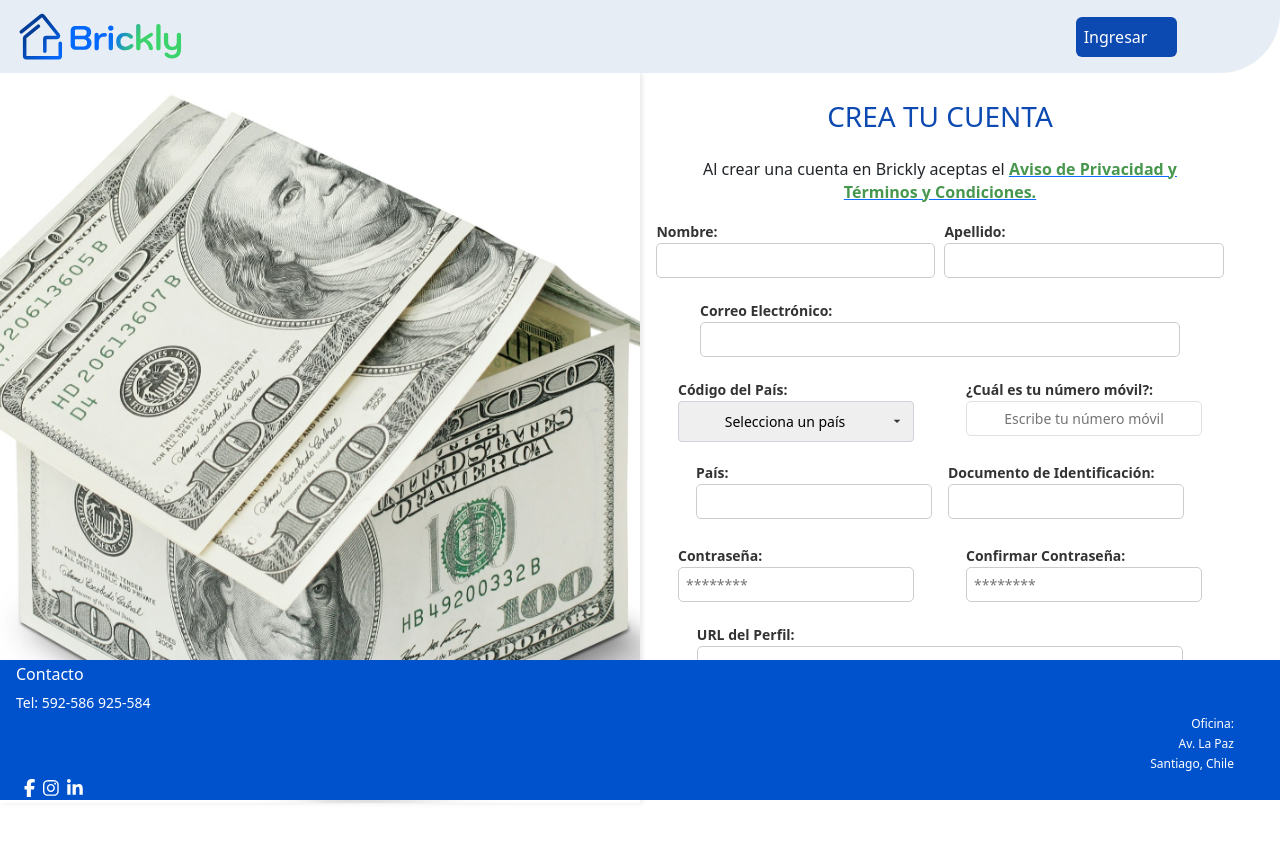
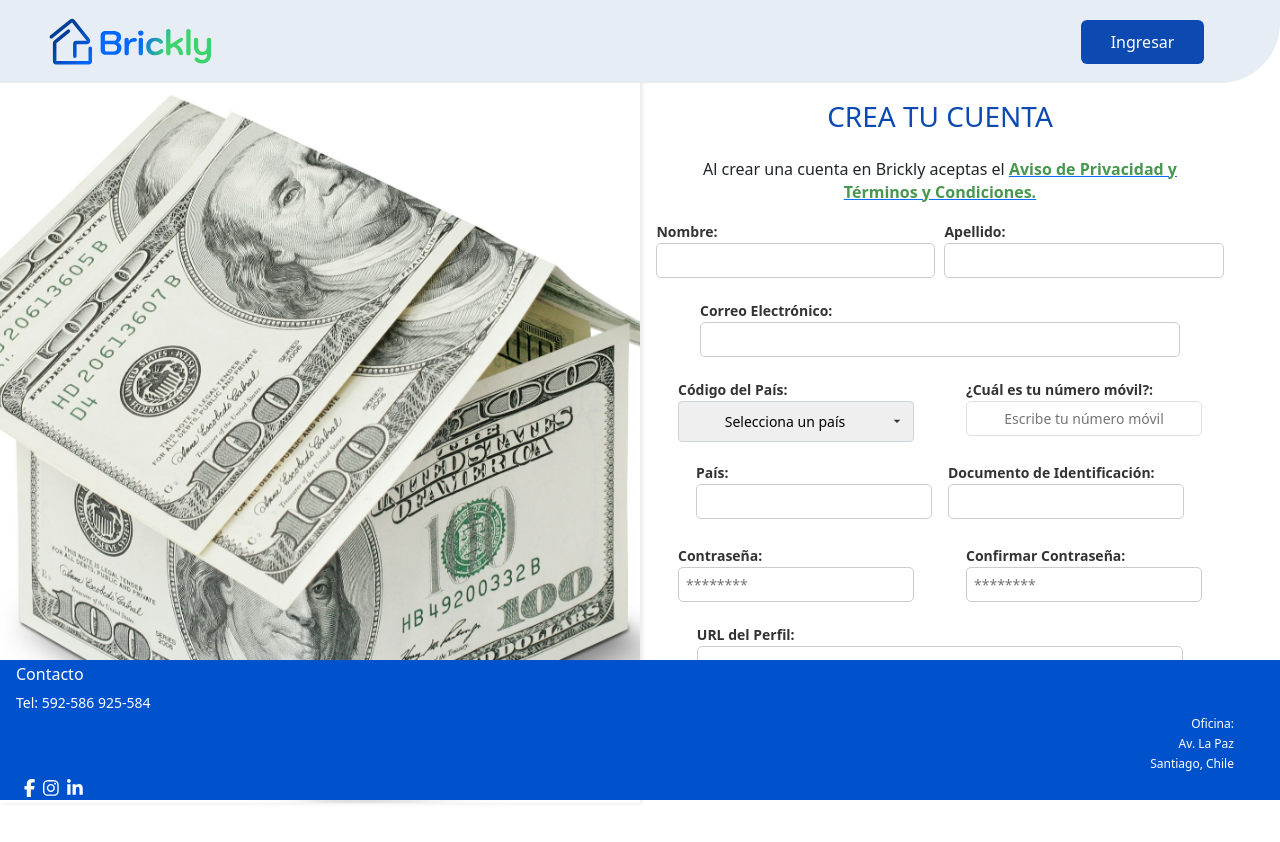
Before and after one commit to No-Country-simulation/c21-14-m-csharp-react, a React (Vite) app in the folder frontend/: page /register in a window 1280 px wide. Shown: the top 842 px of the page. Built offline with nearby package versions, Linux system fonts and the light colour scheme.

Commit message:
Agregue al login logica para luego de log in ir a detalle de propiedad o dashboard

```diff
--- a/frontend/package.json
+++ b/frontend/package.json
@@ -17,6 +17,7 @@
     "react-dom": "^18.3.1",
     "react-hook-form": "^7.53.1",
     "react-router-dom": "^6.27.0"
+
   },
   "devDependencies": {
     "@eslint/js": "^9.11.1",
--- a/frontend/src/App.jsx
+++ b/frontend/src/App.jsx
@@ -2,7 +2,7 @@ import './App.css'
 import { Register } from './Components/Register/Register'
 import { Login } from "./Components/Login/Login";
 import { Home } from './Components/Home/Home'
-import {Routes,Route} from 'react-router-dom'
+import { BrowserRouter as Router, Routes, Route } from 'react-router-dom';
 import { PropertyDetail } from './Components/PropertyDetail/PropertyDetail.jsx';
 
 
@@ -13,13 +13,15 @@ function App() {
     <>
     <div>
 
-      <Routes>
-        <Route exact path='/' element={<Home />} />
-        <Route exact path='/register' element={<Register />} />
-        <Route exact path='/login' element={<Login />} />
-        <Route exact path='/PropertyDetail' element={<PropertyDetail />} />
+    <Router>
+          <Routes>
+            <Route exact path='/' element={<Home />} />
+            <Route  path='/register' element={<Register />} />
+            <Route  path='/login' element={<Login />} />
+            <Route  path='/PropertyDetail' element={<PropertyDetail />} />
 
-      </Routes>
+          </Routes>
+      </Router>
     </div>
     </>
   )
--- a/frontend/src/Components/Login/Login.jsx
+++ b/frontend/src/Components/Login/Login.jsx
@@ -5,17 +5,18 @@ import { Navbar } from '../Navbar/Navbar';
 import { Footer } from '../Footer/Footer';
 import AsideLeft from '../AsideLeft/AsideLeft ';
 
+
 export const Login = () => {
   const [email, setEmail] = useState('');
   const [password, setPassword] = useState('');
   const [error, setError] = useState('');
   const [success, setSuccess] = useState('');
   const navigate = useNavigate();
+
   const handleSubmit = async (e) => {
     e.preventDefault();
     setError('');
     setSuccess('');
-
 
     try {
       const response = await fetch('https://brickly-backend.onrender.com/api/v1/auth/login', {
@@ -23,21 +24,21 @@ export const Login = () => {
         headers: {
           'Content-Type': 'application/json',
         },
-        body: JSON.stringify({
-            email,
-            password,
-        }),
+        body: JSON.stringify({ email, password }),
       });
 
       if (response.ok) {
-
         const data = await response.json();
         setSuccess('Login successful!');
         console.log('Login successful:', data);
         localStorage.setItem('token', data.token);
+        if(data.email == "test9@gmail.com") return navigate('/');
         navigate('/PropertyDetail');
+
       } else {
-        setError('Login failed: ' + response.statusText);
+        console.log(response);
+        setError('Correo o Clave estan mal!!!');
+        /*setError('Login failed ' + response.statusText);*/
       }
     } catch (err) {
       setError('An error occurred: ' + err.message);
@@ -45,14 +46,12 @@ export const Login = () => {
   };
 
   return (
-
     <>
-   <Navbar  login={"login"} size={"navbar-brand col-2 "}/>
-      <div className='contenedor d-flex  justify-content-between col-12 '>
-          <AsideLeft/>
+      <Navbar login={"login"} size={"navbar-brand col-2"} />
+      <div className='contenedor d-flex justify-content-between col-12'>
+        <AsideLeft />
         <form onSubmit={handleSubmit} className="login-container main-content col-6">
-                      <h1 className=" font-bold text-2xl mb-16">INICIAR SESION</h1>
-
+          <h1 className="font-bold text-2xl mb-16">INICIAR SESION</h1>
           <label htmlFor="email" className="text-black font-bold mb-2 block text-sm">
             ¿Cuál es tu correo electrónico?
           </label>
@@ -64,39 +63,37 @@ export const Login = () => {
             onChange={(e) => setEmail(e.target.value)}
             required
           />
-
-
-
           <label htmlFor="password" className="text-black font-bold mt-6 mb-2 block text-sm">
             Contraseña
           </label>
           <input
             type="password"
-
             className="p-3 rounded block mb-2 border text-slate-300 w-full"
-                        placeholder="Escribe tu contraseña "
+            placeholder="Escribe tu contraseña"
             value={password}
             onChange={(e) => setPassword(e.target.value)}
             required
           />
-
-
-
           <button type="submit" className="w-40 bg-black float-right text-white px-3 p-2 rounded-lg mt-14">
             Entrar
           </button>
-                      <small className="mt-36 block text-center"> ¿No tienes una cuenta brickly? <a  className=" px-1 rounded-md text-trueGray-500 " href="/auth/register">Registrate aquí</a> </small>
-
+          <small className="mt-36 block text-center">
+            ¿No tienes una cuenta brickly?
+            <a className="px-1 rounded-md text-trueGray-500" href="/auth/register">
+              Registrate aquí
+            </a>
+          </small>
+        {error && <div style={{ color: 'red' }}>{error}</div>}
+        {success && <div style={{ color: 'green' }}>{success}</div>}
         </form>
 
-          {error && <div style={{ color: 'red' }}>{error}</div>}
-          {success && <div style={{ color: 'green' }}>{success}</div>}
       </div>
-
-<Footer style={{    position: 'fixed',
+      <Footer style={{
+        position: 'fixed',
         bottom: '0',
-    padding:"0px 16px",
-    height:"140px",}}/>
+        padding: "0px 16px",
+        height: "140px"
+      }} />
     </>
   );
 };
--- a/frontend/src/Components/Navbar/Navbar.css
+++ b/frontend/src/Components/Navbar/Navbar.css
@@ -9,13 +9,13 @@
     color: white;
 }
 .c_navbar a{
-    padding-right: 30px !important;
+    padding:10px 30px !important;
     color:#0C49B0;
 }
 .btn-rlogin{
     color: red;
 }
-.botonIngresar{
-    text-align: center;
-    padding-left: 40px;
+.botonIngresar:hover{
+    background-color: #0C49B0;
+    color: black;
 }
--- a/frontend/src/Components/Navbar/Navbar.jsx
+++ b/frontend/src/Components/Navbar/Navbar.jsx
@@ -52,8 +52,8 @@ export const Navbar = ({ isLoggedIn, home, login,register,size}) => {
       register=="register" ?
       <>
       <ul className="navbar-nav mb-2  mb-lg-0 col-2">
-          <li  className="nav-item">
-                <Link  className="nav-link btn  botonIngresar" to="/Login">Ingresar</Link>
+          <li className="nav-item">
+                <Link className="nav-link btn btn-outline-primary" to="/Login">Ingresar</Link>
           </li>
       </ul>
   </>
--- a/frontend/src/Components/SectionProject/SectionProject.css
+++ b/frontend/src/Components/SectionProject/SectionProject.css
@@ -5,6 +5,7 @@
  margin-bottom: 2rem;
  display: grid;
 grid-template-areas: overlap;
+font-size: xxx-large;
 }
 
 .c_project .menu{
--- a/frontend/src/main.jsx
+++ b/frontend/src/main.jsx
@@ -2,13 +2,12 @@ import { StrictMode } from 'react'
 import { createRoot } from 'react-dom/client'
 import App from './App.jsx'
 import './index.css'
-import { BrowserRouter } from "react-router-dom";
+
 
 
 createRoot(document.getElementById('root')).render(
   <StrictMode>
-    <BrowserRouter>
     <App />
-    </BrowserRouter>
+
   </StrictMode>,
 )
```
Also changed, not shown: 2 other files (tests, documents, lock files or other folders). Lines whose indentation alone changed are shown as unchanged.
